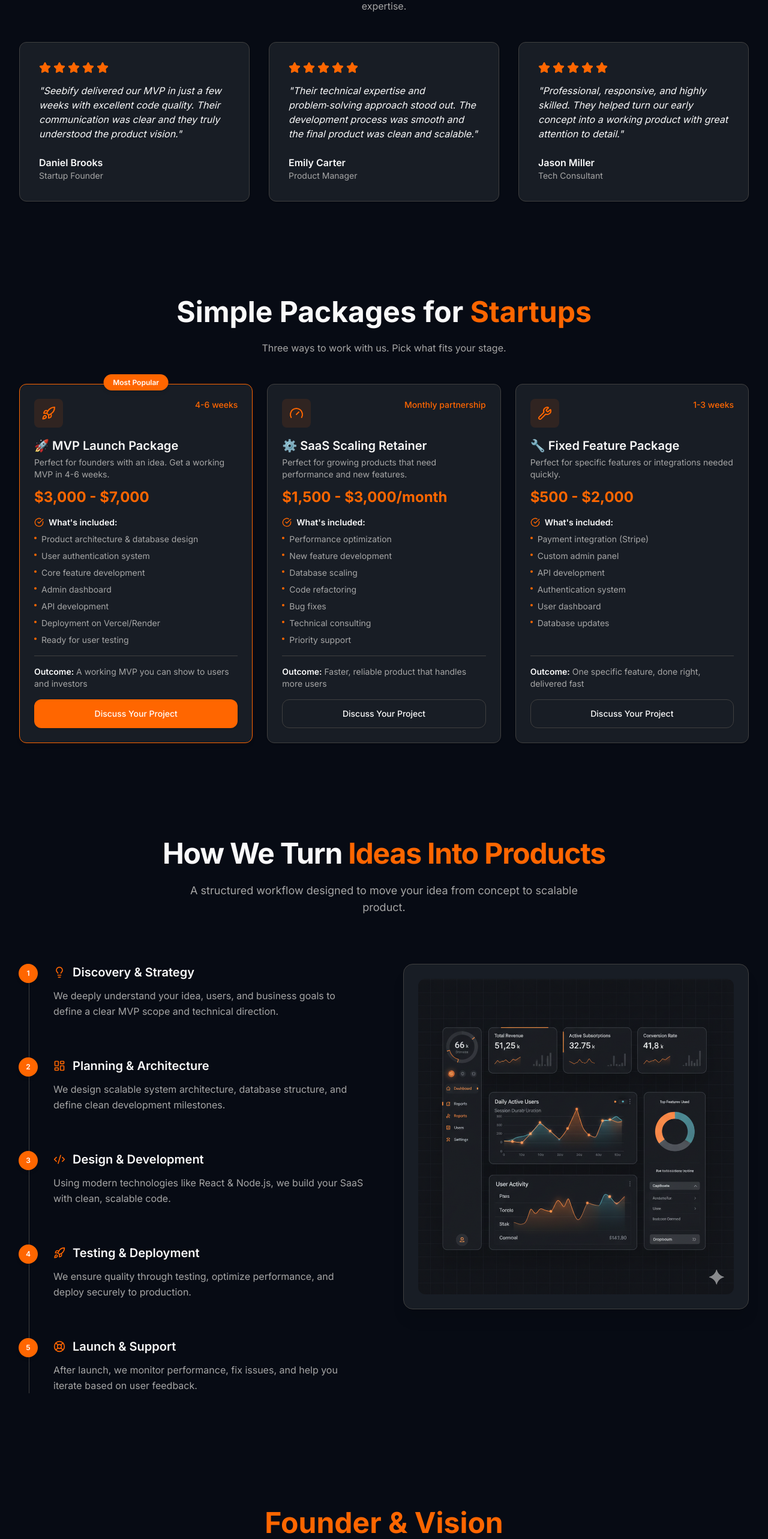
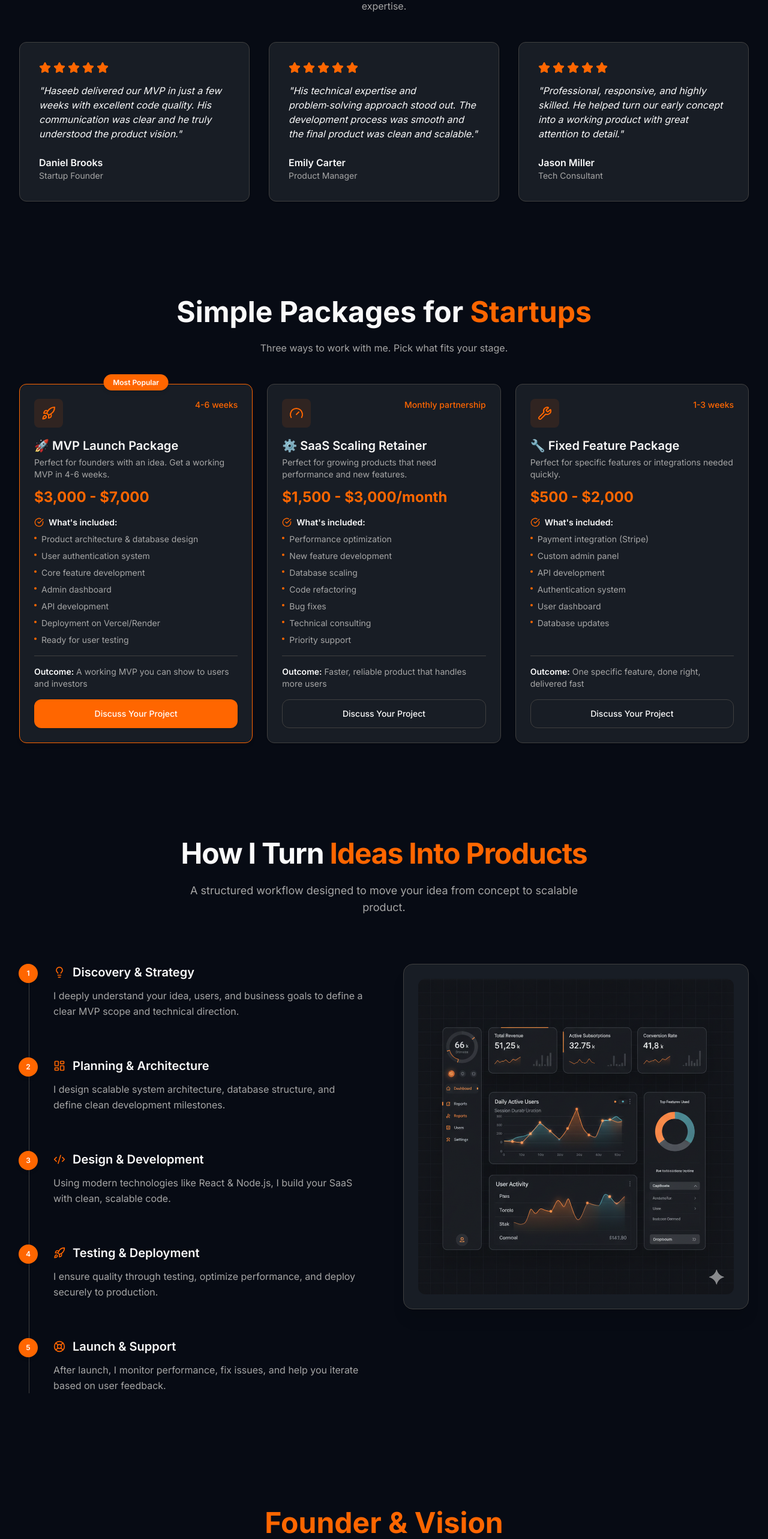
Before and after one commit to Haseebsheikh786/dev-haseeb, a Next.js app: page / in a window 1280 px wide. Shown: the part 2420-4986 px from the top of the page at 60% size. Built offline with nearby package versions, Linux system fonts and the light colour scheme.

Commit message:
Minor text changes

```diff
--- a/src/components/footer.jsx
+++ b/src/components/footer.jsx
@@ -46,10 +46,7 @@ export default function Footer() {
             variants={scaleUp}
             className="col-span-1 md:col-span-4"
           >
-            <motion.div
-            // whileHover={{ scale: 1.05 }}
-            // whileTap={{ scale: 0.95 }}
-            >
+            <motion.div>
               {/* Logo - Left side with icon */}
               <Link href="#home" className="inline-flex items-center space-x-2 mb-4">
                 <span className="text-xl font-bold text-primary">
@@ -62,9 +59,7 @@ export default function Footer() {
               variants={fadeUp}
               className="text-sm text-muted-foreground leading-relaxed max-w-96"
             >
-              Seebify is a SaaS & MVP development studio helping startups
-              turn ideas into scalable, production-ready web applications
-              with clean architecture and modern technologies.
+              I'm a full-stack developer helping startups build scalable SaaS products and MVPs with clean, maintainable code and modern technologies like React, Next.js, and Node.js.
             </motion.p>
           </motion.div>
 
@@ -99,7 +94,7 @@ export default function Footer() {
                 { href: "#about", label: "About", icon: User },
                 { href: "#contact", label: "Contact", icon: Mail },
               ].map((item, index) => {
-                const isActive = pathname === item.href; // true if current page matches
+                const isActive = pathname === item.href;
 
                 return (
                   <motion.li key={index} variants={fadeUp}>
@@ -156,11 +151,6 @@ export default function Footer() {
                     href="#services"
                     className="text-sm text-muted-foreground hover:text-primary transition-colors"
                   >
-                    <motion.div
-                      whileHover={{ x: 3 }}
-                      className="flex items-center gap-2"
-                    >
-                    </motion.div>
                     {service}
                   </Link>
                 </motion.li>
@@ -237,10 +227,10 @@ export default function Footer() {
           transition={{ delay: 0.5 }}
           className="mt-12 pt-8 border-t border-foreground/10 text-center"
         >
-          <div className="flex   justify-center items-center gap-4">
+          <div className="flex justify-center items-center gap-4">
             <motion.p
               whileHover={{ scale: 1.05 }}
-              className="text-sm text-muted-foreground order-2 md:order-1"
+              className="text-sm text-muted-foreground"
             >
               © 2026 Haseeb. All rights reserved.
             </motion.p>
--- a/src/components/process.jsx
+++ b/src/components/process.jsx
@@ -9,31 +9,31 @@ const processSteps = [
     {
         title: "Discovery & Strategy",
         description:
-            "We deeply understand your idea, users, and business goals to define a clear MVP scope and technical direction.",
+            "I deeply understand your idea, users, and business goals to define a clear MVP scope and technical direction.",
         icon: Lightbulb,
     },
     {
         title: "Planning & Architecture",
         description:
-            "We design scalable system architecture, database structure, and define clean development milestones.",
+            "I design scalable system architecture, database structure, and define clean development milestones.",
         icon: LayoutDashboard,
     },
     {
         title: "Design & Development",
         description:
-            "Using modern technologies like React & Node.js, we build your SaaS with clean, scalable code.",
+            "Using modern technologies like React & Node.js, I build your SaaS with clean, scalable code.",
         icon: Code2,
     },
     {
         title: "Testing & Deployment",
         description:
-            "We ensure quality through testing, optimize performance, and deploy securely to production.",
+            "I ensure quality through testing, optimize performance, and deploy securely to production.",
         icon: Rocket,
     },
     {
         title: "Launch & Support",
         description:
-            "After launch, we monitor performance, fix issues, and help you iterate based on user feedback.",
+            "After launch, I monitor performance, fix issues, and help you iterate based on user feedback.",
         icon: LifeBuoy,
     },
 ];
@@ -67,7 +67,7 @@ export default function Process() {
                         variants={fadeUp}
                         className="text-4xl md:text-5xl font-bold mb-6 tracking-tight"
                     >
-                        How We Turn <span className="text-primary">Ideas Into Products</span>
+                        How I Turn <span className="text-primary">Ideas Into Products</span>
                     </motion.h2>
 
                     <motion.p
--- a/src/components/services.jsx
+++ b/src/components/services.jsx
@@ -95,7 +95,7 @@ export default function ServicesList() {
                         variants={fadeUp}
                         className="text-muted-foreground max-w-2xl mx-auto"
                     >
-                        Three ways to work with us. Pick what fits your stage.
+                        Three ways to work with me. Pick what fits your stage.
 
                     </motion.p>
                 </motion.div>
--- a/src/components/testimonials.jsx
+++ b/src/components/testimonials.jsx
@@ -10,24 +10,24 @@ const testimonials = [
     name: "Daniel Brooks",
     role: "Startup Founder",
     content:
-      "Seebify delivered our MVP in just a few weeks with excellent code quality. Their communication was clear and they truly understood the product vision.",
+      "Haseeb delivered our MVP in just a few weeks with excellent code quality. His communication was clear and he truly understood the product vision.",
     rating: 5,
   },
   {
     name: "Emily Carter",
     role: "Product Manager",
     content:
-      "Their technical expertise and problem‑solving approach stood out. The development process was smooth and the final product was clean and scalable.",
+      "His technical expertise and problem‑solving approach stood out. The development process was smooth and the final product was clean and scalable.",
     rating: 5,
   },
   {
     name: "Jason Miller",
     role: "Tech Consultant",
     content:
-      "Professional, responsive, and highly skilled. They helped turn our early concept into a working product with great attention to detail.",
+      "Professional, responsive, and highly skilled. He helped turn our early concept into a working product with great attention to detail.",
     rating: 5,
   },
-]
+];
 
 export default function Testimonials() {
   return (
```
